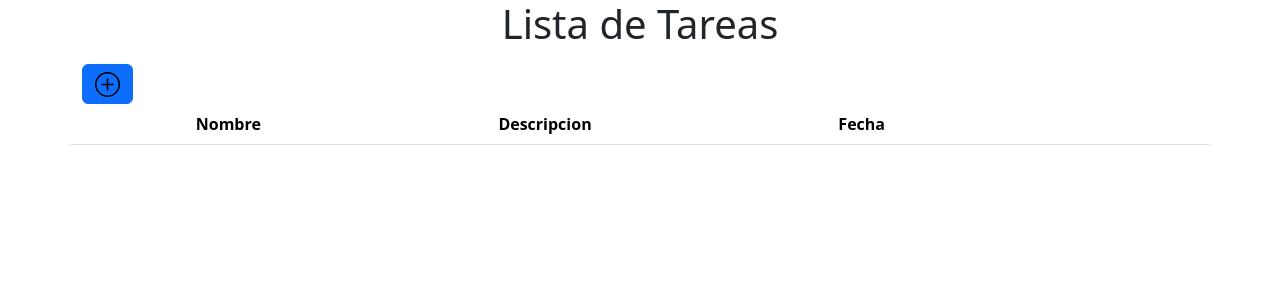
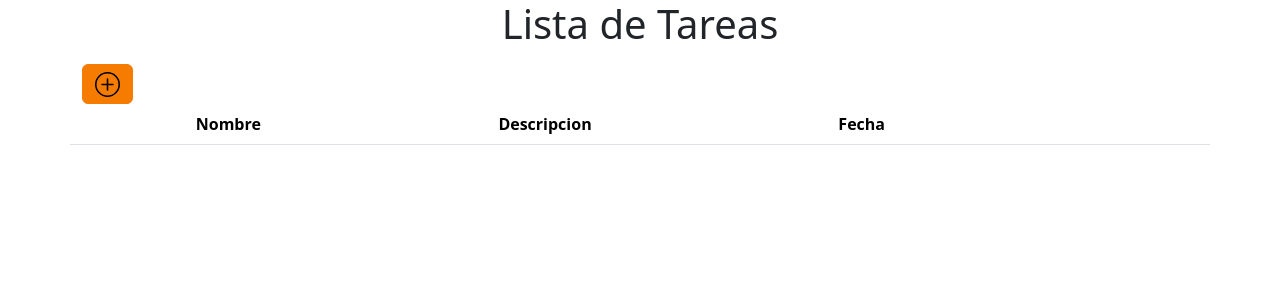
Before and after one commit to jjaljuria/lista-tareas, a React (Vite) app: page / in a window 1280 px wide. Shown: the top 300 px of the page. Built offline with nearby package versions, Linux system fonts and the light colour scheme.

Commit message:
style: update primary button colors and remove unnecessary noValidate attribute from form

```diff
--- a/src/App.css
+++ b/src/App.css
@@ -1,3 +1,10 @@
+/* Color primario rojo (sobrescribe el azul de Bootstrap) */
+:root,
+[data-bs-theme="light"] {
+    --bs-primary: #dc3545;
+    --bs-primary-rgb: 220, 53, 69;
+}
+
 html {
     font-size: 16px;
 }
@@ -44,3 +51,13 @@ code {
     /* Verde de éxito de Bootstrap */
     border-color: #28a745 !important;
 }
+
+.btn-primary {
+    background-color: #f57c00 !important; /* Naranja más oscuro */
+    border-color: #f57c00 !important; /* Naranja más oscuro */
+}
+
+.btn-primary:hover {
+    background-color: #e65100 !important; /* Naranja aún más oscuro para el hover */
+    border-color: #e65100 !important; /* Naranja aún más oscuro para el hover */
+}
--- a/src/components/AgregarItem/AgregarItem.jsx
+++ b/src/components/AgregarItem/AgregarItem.jsx
@@ -66,7 +66,7 @@ export default function AgregarItem({onAdded}) {
 
 
     return (
-        <form noValidate role="form" className="my-1 mx-1" onSubmit={manejadorFormulario}>
+        <form role="form" className="my-1 mx-1" onSubmit={manejadorFormulario}>
             <div className="row">
                 <input type="text" placeholder="Nombre" className="col-12 col-md-3 form-control" required maxLength="50" ref={nombreRef}></input>
                 <input type="text" placeholder="Descripcion" className="col-12 col-md-3 form-control" required maxLength="50" ref={descripcionRef}></input>
```
